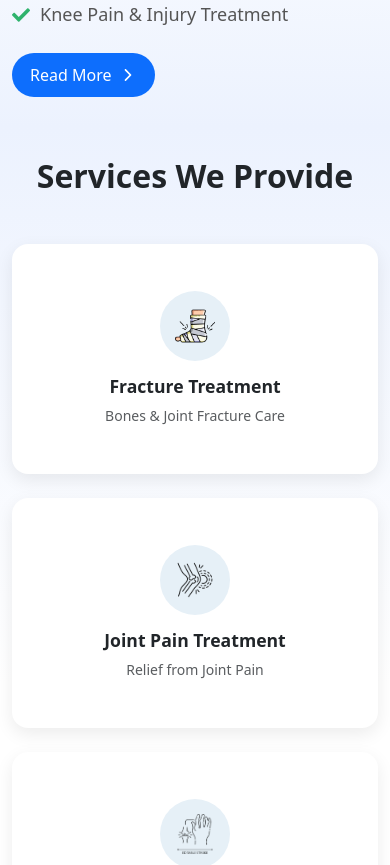
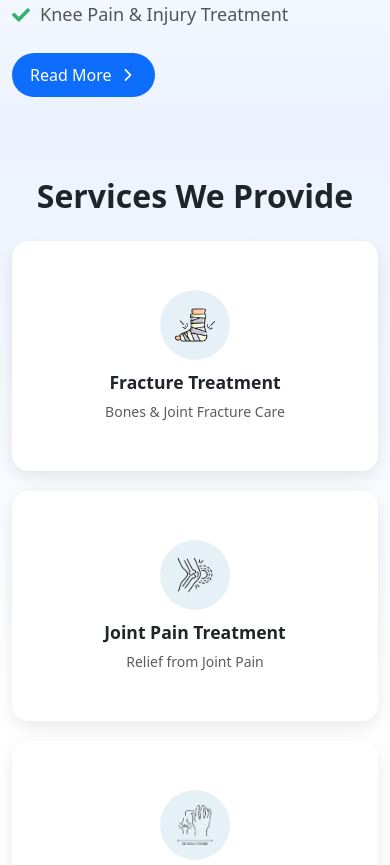
Before and after one commit to dipu4432/-reactjs, a React (Vite) app: page / in a window 390 px wide. Shown: the part 2020-2885 px from the top of the page. Built offline with nearby package versions, Linux system fonts and the light colour scheme; no server answers.

Commit message:
work on services

```diff
--- a/src/components/contact.jsx
+++ b/src/components/contact.jsx
@@ -33,7 +33,7 @@ function Contact() {
   #FFFFFF 40%,
   #FFFFFF 60%,
   #ECF2FE 100%)`,
-        padding: "30px 0",
+        padding: "40px 0",
         textAlign: "center",
       }}
     >
--- a/src/components/services.css
+++ b/src/components/services.css
@@ -1,19 +1,59 @@
 .services-section {
-  background: linear-gradient(to bottom,#ECF2FE 0%,
-  #FFFFFF 40%,
-  #FFFFFF 60%,
-  #ECF2FE 100%);
-  padding: 30px 0;
+  background: linear-gradient(
+    to bottom,
+    #ECF2FE 0%,
+    #FFFFFF 40%,
+    #FFFFFF 60%,
+    #ECF2FE 100%
+  );
+  padding: 50px 0 30px;
 }
 
+/* Heading */
 .services-title {
   font-size: 2rem;
+  margin-bottom: 25px;
 }
 
-.service-img {
-  width: 40px;
-  height: 40px;
-  object-fit: contain;
+/* Row */
+.services-row {
+  display: flex;
+  gap: 20px;
+  justify-content: center;
+  flex-wrap: wrap;
+}
+
+/* 🔥 Desktop (5 cards) */
+.service-card-wrapper {
+  flex: 0 0 calc(20% - 16px);
+}
+
+/* Large tablet (4 cards) */
+@media (max-width: 1200px) {
+  .service-card-wrapper {
+    flex: 0 0 calc(25% - 15px);
+  }
+}
+
+/* Tablet (3 cards) */
+@media (max-width: 992px) {
+  .service-card-wrapper {
+    flex: 0 0 calc(33.33% - 14px);
+  }
+}
+
+/* Small tablet (2 cards) */
+@media (max-width: 768px) {
+  .service-card-wrapper {
+    flex: 0 0 calc(50% - 10px);
+  }
+}
+
+/* Mobile (1 card) */
+@media (max-width: 576px) {
+  .service-card-wrapper {
+    flex: 0 0 100%;
+  }
 }
 
 /* Card */
@@ -23,36 +63,41 @@
   padding: 30px 20px;
   text-align: center;
   min-height: 230px;
-  height: 100%;
 
   display: flex;
   flex-direction: column;
   justify-content: center;
   align-items: center;
 
-  box-shadow: 0 6px 18px rgba(0, 0, 0, 0.08);
-  transition: all 0.3s ease;
+  box-shadow: 0 6px 18px rgba(15, 15, 15, 0.089);
+  transition: transform 0.3s ease, box-shadow 0.3s ease;
 }
 
-/* Hover effect */
+/* Hover */
 .service-card:hover {
-  transform: translateY(-8px);
-  box-shadow: 0 12px 28px rgba(0, 0, 0, 0.12);
+  transform: translateY(-6px);
+  box-shadow: 0 10px 24px rgba(0, 0, 0, 0.1);
 }
 
 /* Icon */
 .icon-circle {
   width: 70px;
   height: 70px;
-  margin-bottom: 15px;
+  margin-bottom: 12px;
 
   border-radius: 50%;
   background: #e6f0f7;
-  color: #4c8fb5;
 
   display: flex;
   align-items: center;
   justify-content: center;
+}
+
+/* Image */
+.service-img {
+  width: 40px;
+  height: 40px;
+  object-fit: contain;
 }
 
 /* Text */
--- a/src/components/services.jsx
+++ b/src/components/services.jsx
@@ -1,7 +1,6 @@
 import Container from "react-bootstrap/Container";
-import Row from "react-bootstrap/Row";
-import Col from "react-bootstrap/Col";
 import "./services.css";
+
 import fractureImg from "../assets/services/fracture-treatment.webp";
 import jointImg from "../assets/services/joint.webp";
 import arthritisImg from "../assets/services/arthritis-treatment.webp";
@@ -41,19 +40,23 @@ function Services() {
     <section className="services-section">
       <Container>
         {/* Heading */}
-        <h2 className="text-center fw-bold mb-5 services-title">
+        <h2 className="text-center fw-bold services-title">
           Services We Provide
         </h2>
 
-        {/* Cards */}
-        <Row className="g-4 justify-content-center">
+        {/* Row */}
+        <div className="services-row">
           {services.map((item, index) => (
-            <Col key={index} xs={12} sm={6} md={4} lg={3} xl={2}>
+            <div key={index} className="service-card-wrapper">
+
               <div className="service-card">
-
                 {/* Icon */}
                 <div className="icon-circle">
-                  <img src={item.image} alt={item.title} className="service-img" />
+                  <img
+                    src={item.image}
+                    alt={item.title}
+                    className="service-img"
+                  />
                 </div>
 
                 {/* Title */}
@@ -61,11 +64,11 @@ function Services() {
 
                 {/* Description */}
                 <p className="text-muted">{item.desc}</p>
+              </div>
 
-              </div>
-            </Col>
+            </div>
           ))}
-        </Row>
+        </div>
       </Container>
     </section>
   );
```
